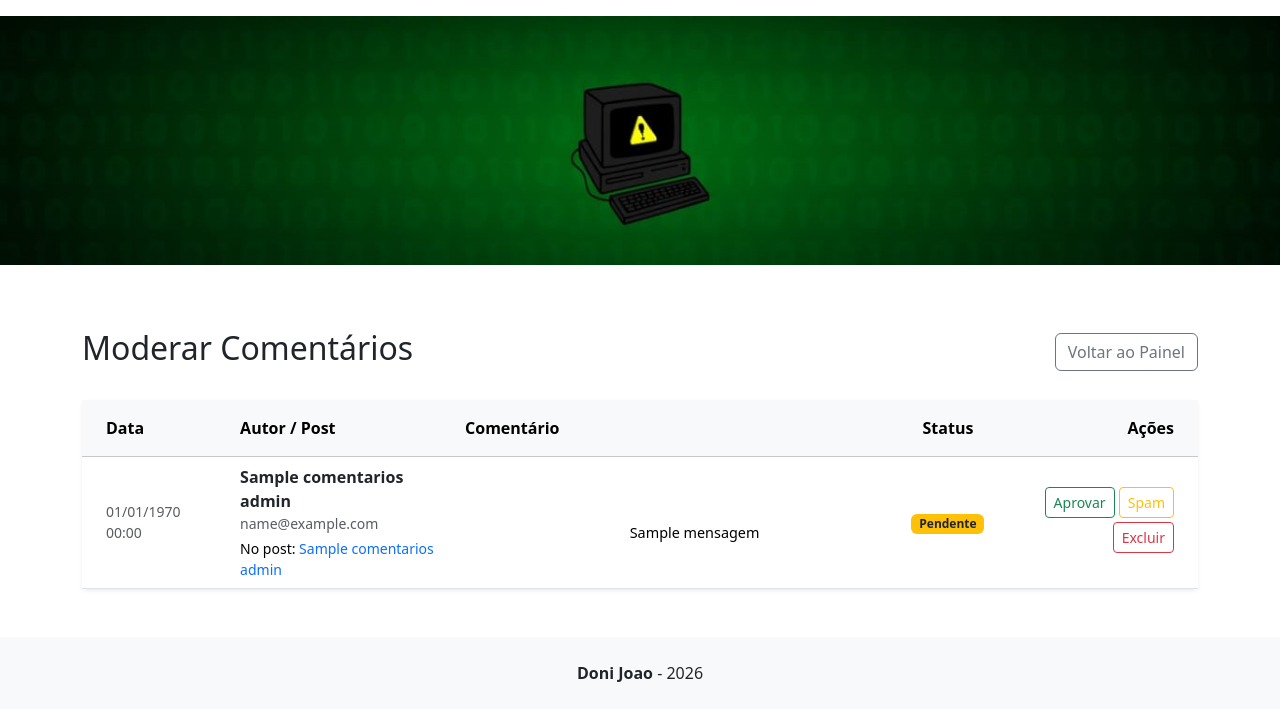
After one commit to DoniJoao/DoniJoaoDev, a PHP site: the page made by app/views/pages/admin_comentario_listar.php in a window 1280 px wide. The commit adds this page. Shown: the top 721 px of the page. Run offline with PHP 8.4, Linux system fonts and the light colour scheme; the template is opened without the code that fills it: most values are stand-ins (such as "Sample title", 1, 10 or a date in 2020); a stand-in replaces the project's code that opens the database connection; some libraries are stand-ins or nearby versions.

Commit message:
adicionando comentarios nos posts, agora sim PROJETO CONCLUIDO

```diff
--- /dev/null
+++ b/app/views/pages/admin_comentario_listar.php
@@ -0,0 +1,85 @@
+<main class="container mt-5 mb-5">
+    <div class="d-flex justify-content-between align-items-center mb-4">
+        <h2>Moderar Comentários</h2>
+        <a href="index.php?pagina=admin" class="btn btn-outline-secondary">Voltar ao Painel</a>
+    </div>
+
+    <div class="card shadow-sm border-0">
+        <div class="card-body p-0">
+            <div class="table-responsive">
+                <table class="table table-hover align-middle mb-0">
+                    <thead class="table-light">
+                        <tr>
+                            <th class="px-4 py-3">Data</th>
+                            <th class="py-3">Autor / Post</th>
+                            <th class="py-3" style="width: 40%;">Comentário</th>
+                            <th class="py-3 text-center">Status</th>
+                            <th class="px-4 py-3 text-end">Ações</th>
+                        </tr>
+                    </thead>
+                    <tbody>
+                        <?php if (!empty($comentarios_admin)): ?>
+                            <?php foreach ($comentarios_admin as $comentario): ?>
+                                <!-- Deixa a linha inteira cinza clara se for spam -->
+                                <tr class="<?php echo $comentario['status'] == 2 ? 'table-secondary text-muted' : ''; ?>">
+
+                                    <td class="px-4 text-muted small">
+                                        <?php echo date('d/m/Y H:i', strtotime($comentario['data_criacao'])); ?>
+                                    </td>
+
+                                    <td>
+                                        <div class="fw-bold text-dark"><?php echo htmlspecialchars($comentario['nome']); ?></div>
+                                        <div class="small text-muted"><?php echo htmlspecialchars($comentario['email']); ?></div>
+                                        <div class="small mt-1">
+                                            No post: <a href="index.php?pagina=post&slug=<?php echo $comentario['post_slug'] ?? '#'; ?>" target="_blank" class="text-decoration-none">
+                                                <?php echo htmlspecialchars($comentario['post_titulo']); ?>
+                                            </a>
+                                        </div>
+                                    </td>
+
+                                    <td>
+                                        <div style="max-height: 100px; overflow-y: auto; white-space: pre-wrap; font-size: 0.9rem;">
+                                            <?php echo htmlspecialchars($comentario['mensagem']); ?>
+                                        </div>
+                                    </td>
+
+                                    <td class="text-center">
+                                        <?php if ($comentario['status'] == 1): ?>
+                                            <span class="badge bg-success">Aprovado</span>
+                                        <?php elseif ($comentario['status'] == 2): ?>
+                                            <span class="badge bg-danger">Spam</span>
+                                        <?php else: ?>
+                                            <span class="badge bg-warning text-dark">Pendente</span>
+                                        <?php endif; ?>
+                                    </td>
+
+                                    <td class="px-4 text-end">
+                                        <?php if ($comentario['status'] != 1): ?>
+                                            <a href="index.php?pagina=admin_comentario_status&id=<?php echo $comentario['id']; ?>&status=1" class="btn btn-sm btn-outline-success mb-1" title="Aprovar Comentário">
+                                                <i class="bi bi-check-lg"></i> Aprovar
+                                            </a>
+                                        <?php endif; ?>
+
+                                        <?php if ($comentario['status'] != 2): ?>
+                                            <a href="index.php?pagina=admin_comentario_status&id=<?php echo $comentario['id']; ?>&status=2" class="btn btn-sm btn-outline-warning mb-1" title="Marcar como Spam">
+                                                <i class="bi bi-shield-x"></i> Spam
+                                            </a>
+                                        <?php endif; ?>
+
+                                        <a href="index.php?pagina=admin_comentario_deletar&id=<?php echo $comentario['id']; ?>" class="btn btn-sm btn-outline-danger mb-1" title="Excluir Comentário" onclick="return confirm('Tem certeza que deseja excluir este comentário permanentemente?');">
+                                            <i class="bi bi-trash"></i> Excluir
+                                        </a>
+                                    </td>
+                                </tr>
+                            <?php endforeach; ?>
+                        <?php else: ?>
+                            <tr>
+                                <td colspan="5" class="text-center py-4 text-muted">Nenhum comentário recebido ainda.</td>
+                            </tr>
+                        <?php endif; ?>
+                    </tbody>
+                </table>
+            </div>
+        </div>
+    </div>
+</main>
--- a/index.php
+++ b/index.php
@@ -31,6 +31,7 @@ spl_autoload_register(function ($classe) {
 $rotas = [
     'blog'              => ['BlogController',     'index'],
     'post'              => ['BlogController',     'ver'],
+    'comentario_enviar' => ['ComentarioController', 'enviar'],
     'produtos'          => ['ProdutoController',  'index'],
     'contato'           => ['ContatoController',   'contato'],
 
@@ -45,6 +46,10 @@ $rotas = [
     'admin_post_editar' => ['PostAdminController','editar'],
     'admin_post_status' => ['PostAdminController','mudarStatus'],
     'admin_post_deletar' => ['PostAdminController','deletar'],
+
+    'admin_comentario_listar' => ['ComentarioAdminController', 'listar'],
+    'admin_comentario_status' => ['ComentarioAdminController', 'mudarStatus'],
+    'admin_comentario_deletar'=> ['ComentarioAdminController', 'deletar'],
 
     'admin_produto_listar' => ['ProdutoAdminController','listar'],
     'admin_produto_criar'  => ['ProdutoAdminController','criar'],
```
Also changed, not shown: app/controllers/BlogController.php (+15 -10 lines), app/controllers/comentarioAdminController.php (added, +38 -0 lines), app/controllers/comentarioController.php (added, +40 -0 lines), app/models/Comentario.php (added, +63 -0 lines), app/views/pages/admin.php (+15 -0 lines), app/views/pages/post_unico.php (+74 -0 lines).
